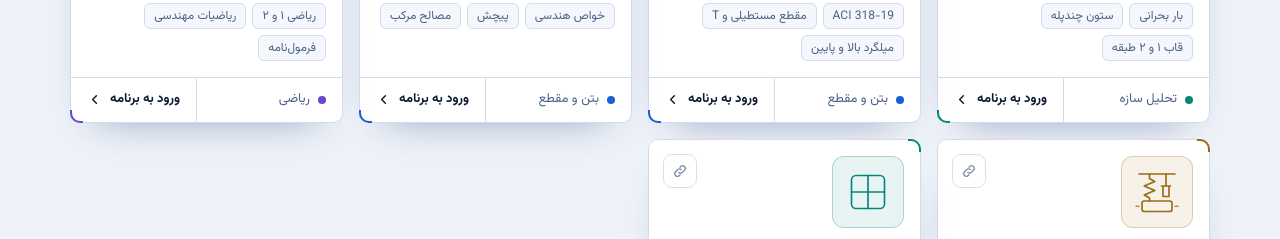
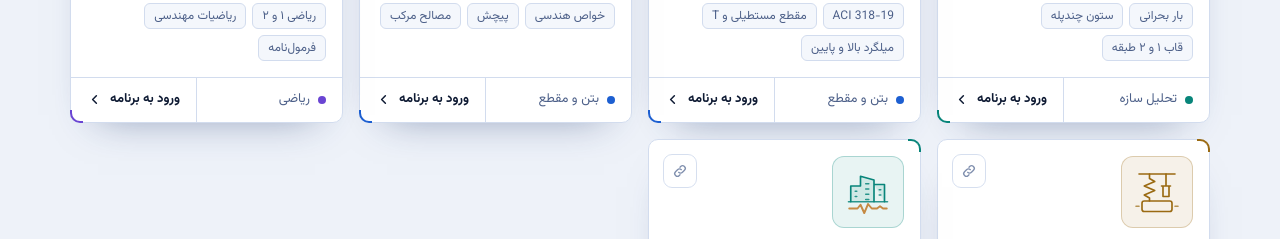
Before and after one commit to Kambiz-Cheraghi/portal, a plain HTML site: page index.html in a window 1280 px wide. Shown: the part 1305-1544 px from the top of the page. Drawn offline with Linux system fonts and the light colour scheme.

Commit message:
Update index.html

```diff
--- a/index.html
+++ b/index.html
@@ -392,6 +392,7 @@ const ICONS = {
   concrete: S('<rect x="12" y="8" width="40" height="48" rx="2.5"/><rect x="18" y="14" width="28" height="36" rx="2" stroke-dasharray="4 3" opacity=".7"/><circle cx="25" cy="43" r="3.3" fill="currentColor"/><circle cx="32" cy="43" r="3.3" fill="currentColor"/><circle cx="39" cy="43" r="3.3" fill="currentColor"/><circle cx="25" cy="21" r="2.3" fill="currentColor"/><circle cx="39" cy="21" r="2.3" fill="currentColor"/>'),
   section: S('<path d="M14 10h36v9H37v26h13v9H14v-9h13V19H14z"/><circle cx="32" cy="32" r="3"/><path d="M6 32h52M32 4v56" stroke-dasharray="2 4" opacity=".6"/>'),
   calculus: S('<path d="M40 8c-8-5-12 0-12 9v26c0 9-4 14-12 9"/><path d="M8 55c5-9 10-9 15 0s10 9 15 0 10-9 18 0" opacity=".6"/>'),
+  seismic: S('<path d="M9 45V24h13V11l18 5v29M40 22h14v23" fill="currentColor" fill-opacity=".10"/><path d="M6 45h52M29 21h4m-4 7h4m-4 7h4m-4 7h4M15 31h2m-2 7h2m30-9h2m-2 7h2" opacity=".84"/><path data-seismic-wave="" d="M7 54h11l4-5 5 11 5-12 5 6h7l4-3 4 3h5" stroke="#c58a43" stroke-width="2.6"/>'),
   grid: S('<rect x="10" y="10" width="44" height="44" rx="6"/><path d="M10 32h44M32 10v44"/>')
 };
 const ICO = {
```
